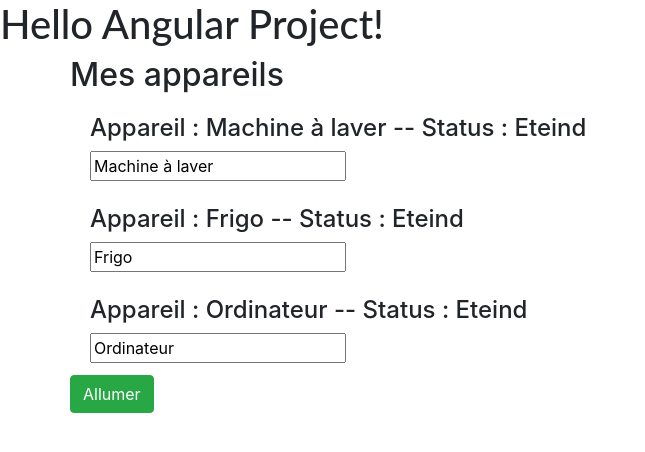
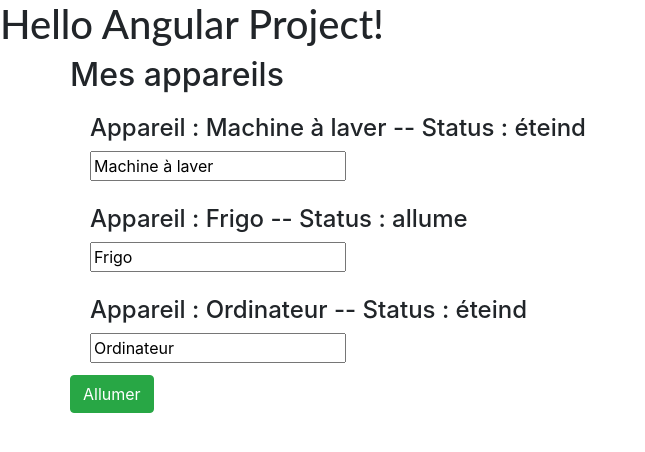
Before and after one commit to KAISCHIHAOUI/angular-tuto-one, an Angular app: page / in a window 1280 px wide. Shown: the top 452 px of the page, without its empty margins (0-645 px from the left). Built offline with nearby package versions, Linux system fonts and the light colour scheme.

Commit message:
plus one

```diff
--- a/src/app/app.component.html
+++ b/src/app/app.component.html
@@ -5,9 +5,18 @@
     <div class="col-xs-12">
       <h2>Mes appareils</h2>
       <ul class="list-group">
-        <app-appareil [appareilName]="appareilOne"></app-appareil>
-        <app-appareil [appareilName]="appareilTwo"></app-appareil>
-        <app-appareil [appareilName]="appareilThree"></app-appareil>
+        <app-appareil
+          [appareilName]="appareilOne"
+          [appareilStatus]="'éteind'"
+        ></app-appareil>
+        <app-appareil
+          [appareilName]="appareilTwo"
+          [appareilStatus]="'allume'"
+        ></app-appareil>
+        <app-appareil
+          [appareilName]="appareilThree"
+          [appareilStatus]="'éteind'"
+        ></app-appareil>
       </ul>
       <button
         class="btn btn-success"
```
